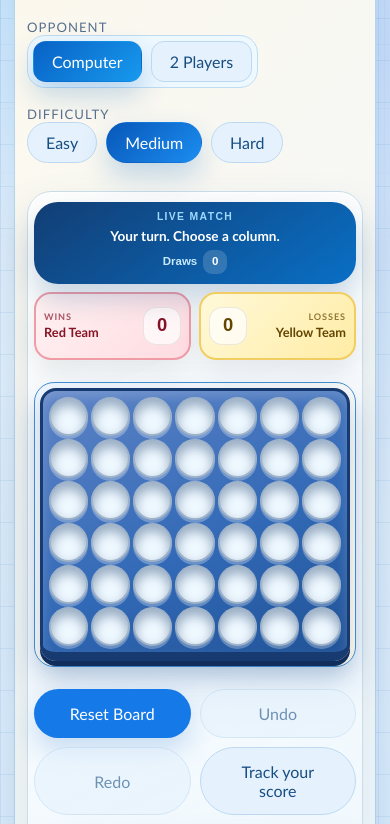
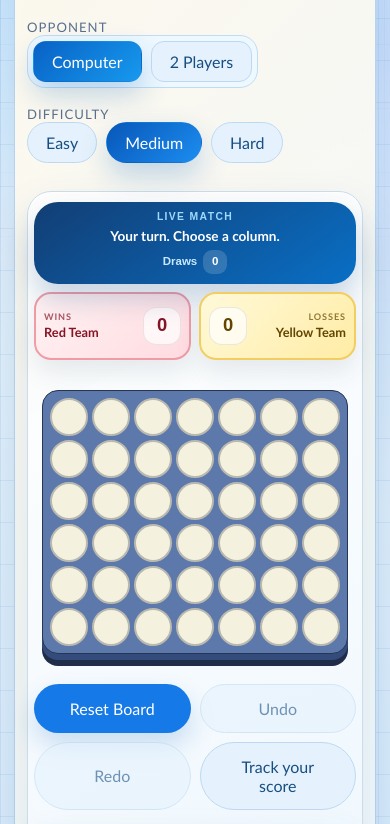
Before and after one commit to connorgui/cgcreations, a website: page connect-four.html in a window 390 px wide. Shown: the part 276-1100 px from the top of the page. Drawn offline with Linux system fonts and the light colour scheme; no server answers.

Commit message:
Match Connect Four board reference

```diff
--- a/connect-four.html
+++ b/connect-four.html
@@ -1,4 +1,4 @@
-<!DOCTYPE html><html lang="en"><head><meta charset="UTF-8"><meta name="viewport" content="width=device-width,initial-scale=1"><title>Connect Four | CG Creations</title><link rel="stylesheet" href="/styles.css?v=20260721b"></head>
+<!DOCTYPE html><html lang="en"><head><meta charset="UTF-8"><meta name="viewport" content="width=device-width,initial-scale=1"><title>Connect Four | CG Creations</title><link rel="stylesheet" href="/styles.css?v=20260721c"></head>
 <body data-game-key="connect-four" data-game-label="Connect Four" data-board-game="connect"><main class="app"><section class="panel game-suite-panel"><a class="back-link" href="/apps">Back to Apps</a><p class="eyebrow">Four in a row</p><h1>Connect Four</h1><p id="game-intro" class="intro">You are red. Choose a column and connect four pieces before the yellow computer.</p>
 <div class="game-toolbar connect-settings"><div class="game-option-groups"><div><span class="spoken-label">Opponent</span><div class="difficulty-picker mode-picker" role="group" aria-label="Opponent"><button class="secondary is-selected" data-mode="ai" aria-pressed="true">Computer</button><button class="secondary" data-mode="local" aria-pressed="false">2 Players</button></div></div><div data-difficulty><span class="spoken-label">Difficulty</span><div class="difficulty-picker" role="group" aria-label="Difficulty"><button class="secondary" data-level="easy">Easy</button><button class="secondary is-selected" data-level="medium">Medium</button><button class="secondary" data-level="hard">Hard</button></div></div></div></div>
 <section class="connect-arena" aria-label="Connect Four match"><div class="connect-scoreboard"><article class="connect-score-card red-score"><span class="connect-score-disc" aria-hidden="true"></span><div class="connect-team-name"><span id="wins-label">Wins</span><strong>Red Team</strong></div><b id="wins" class="connect-score-number">0</b></article><div class="connect-turn-card"><span class="turn-kicker">Live match</span><p id="game-message" class="game-message" aria-live="polite">Your turn. Choose a column.</p><div class="connect-draw-count"><span id="draws-label">Draws</span><strong id="draws">0</strong></div></div><article class="connect-score-card yellow-score"><b id="losses" class="connect-score-number">0</b><div class="connect-team-name"><span id="losses-label">Losses</span><strong>Yellow Team</strong></div><span class="connect-score-disc" aria-hidden="true"></span></article></div>
--- a/styles.css
+++ b/styles.css
@@ -3646,11 +3646,11 @@ button.secondary.is-selected,
 .connect-turn-card .game-message { min-height: 0; padding: 0; background: transparent; color: #fff; font: 800 clamp(.85rem, 1.4vw, 1.03rem)/1.25 "Aptos", "Trebuchet MS", sans-serif; }
 .connect-draw-count { display: flex; align-items: center; gap: 6px; color: #c7e9ff; font: 700 .72rem/1 "Aptos", sans-serif; }
 .connect-draw-count strong { display: grid; place-items: center; min-width: 24px; height: 24px; border-radius: 9px; background: rgba(255,255,255,.16); color: #fff; }
-.connect-board-shell { width: min(960px, 100%); margin: 0 auto; padding: clamp(10px, 1.7vw, 20px); border: 1px solid #438ed1; border-radius: 34px; background: linear-gradient(145deg, #dcedff, #fff5dc); box-shadow: inset 0 0 0 7px rgba(255,255,255,.5), 0 18px 40px rgba(6,75,158,.17); }
-.connect-board { display: grid; grid-template-columns: repeat(7, 1fr); gap: clamp(5px, .8vw, 12px); padding: clamp(10px, 1.5vw, 22px); border: 5px solid #173a70; border-bottom-width: 15px; border-radius: 30px; background: linear-gradient(155deg, #5d83c6, #3269b6 58%, #205397); box-shadow: inset 0 9px 18px rgba(255,255,255,.2), 0 8px 0 #102d5c, 0 18px 30px rgba(4,49,107,.2); }
-.connect-cell { position: relative; min-width: 0; aspect-ratio: 1; padding: 0; border: 3px solid rgba(3,46,100,.34); border-radius: 50%; background: #eef8ff; box-shadow: inset 0 6px 12px rgba(4,43,90,.38), 0 3px 0 rgba(255,255,255,.28); }
-.connect-cell.red { border-color: #8e1224; background: radial-gradient(circle at 36% 28%, #ff8b91 0 9%, #f04452 30%, #bd182c 76%); box-shadow: inset 0 -8px 13px rgba(92,4,19,.34), 0 5px 10px rgba(122,17,35,.24); }
-.connect-cell.yellow { border-color: #bd7e00; background: radial-gradient(circle at 36% 28%, #fff1a3 0 9%, #ffd447 30%, #eaa300 76%); box-shadow: inset 0 -8px 13px rgba(126,76,0,.28), 0 5px 10px rgba(151,97,0,.24); }
+.connect-board-shell { width: min(820px, 100%); margin: 0 auto; padding: 0; border: 0; border-radius: 30px; background: transparent; box-shadow: none; }
+.connect-board { display: grid; grid-template-columns: repeat(7, 1fr); gap: clamp(7px, 1.15vw, 11px); padding: clamp(12px, 1.8vw, 19px); border: 2px solid #263653; border-radius: 30px; background: #5d78ab; box-shadow: 0 12px 0 #344c7b, 0 24px 0 #202d49; }
+.connect-cell { position: relative; min-width: 0; aspect-ratio: 1; padding: 0; border: clamp(3px, .55vw, 6px) solid #b9b9b0; border-radius: 50%; background: #f5f1df; box-shadow: none; }
+.connect-cell.red { border-color: #b45e73; background: #cf7086; box-shadow: none; }
+.connect-cell.yellow { border-color: #c7ad53; background: #ecd065; box-shadow: none; }
 .connect-cell.last { animation: dropPop .35s ease-out; }
 .connect-board-actions { justify-content: center; margin: 28px auto 18px; }
 .connect-board-actions button { min-width: 126px; }
@@ -3713,8 +3713,8 @@ button.secondary.is-selected,
   .connect-score-number { flex-basis: 38px; width: 38px; border-radius: 13px; font-size: 1.15rem; }
   .connect-team-name strong { font-size: .8rem; }
   .connect-team-name span { font-size: .57rem; }
-  .connect-board-shell { padding: 5px; border-radius: 20px; }
-  .connect-board { gap: 3px; padding: 6px; border-width: 3px; border-bottom-width: 9px; border-radius: 16px; box-shadow: inset 0 6px 12px rgba(255,255,255,.18), 0 5px 0 #102d5c, 0 12px 20px rgba(4,49,107,.18); }
+  .connect-board-shell { border-radius: 16px; }
+  .connect-board { gap: 4px; padding: 7px; border-width: 1px; border-radius: 16px; box-shadow: 0 6px 0 #344c7b, 0 12px 0 #202d49; }
   .connect-cell { border-width: 2px; }
   .connect-board-actions { margin-top: 22px; }
   .assistant-header { padding: 28px 22px; }
```
